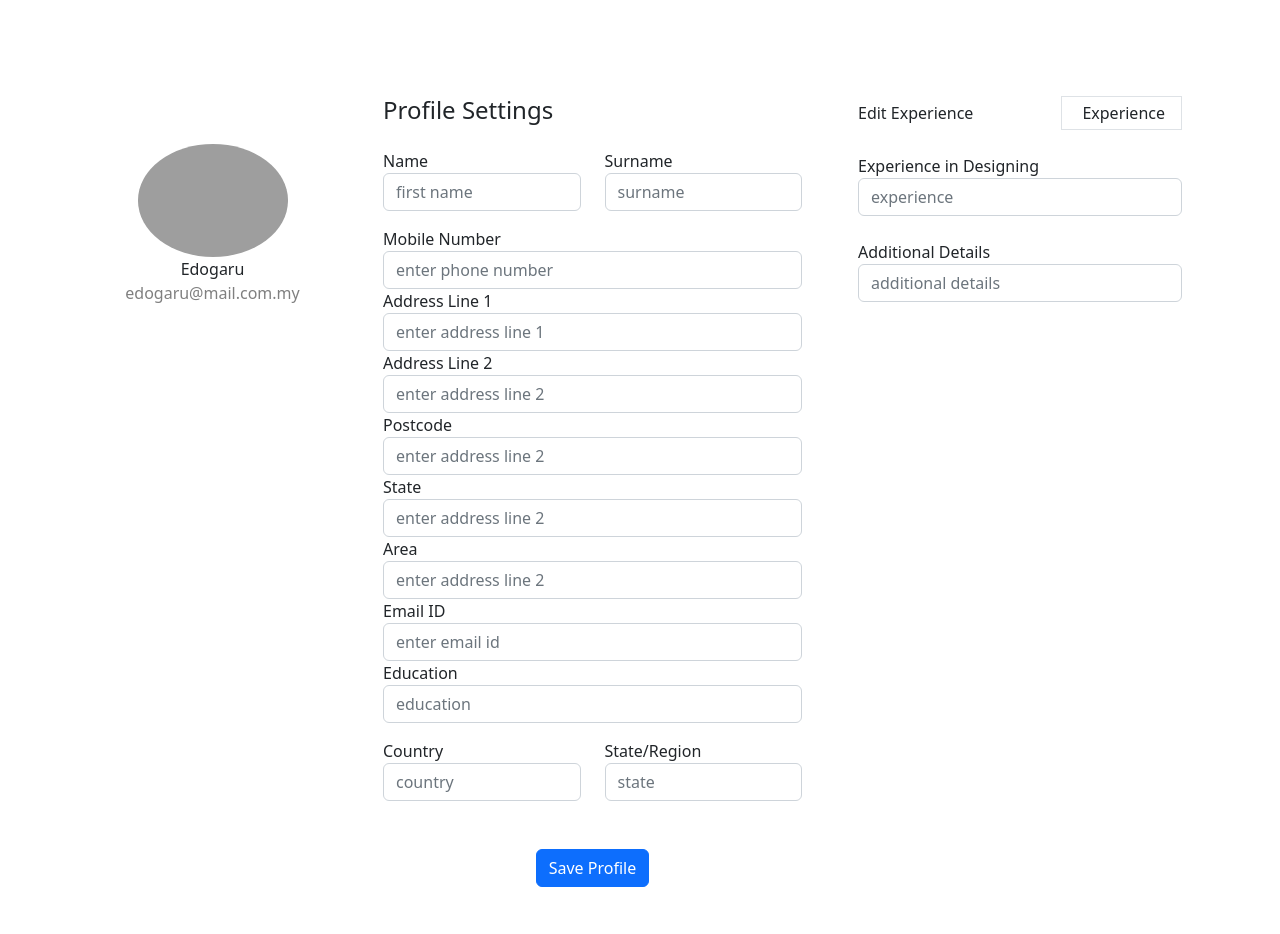
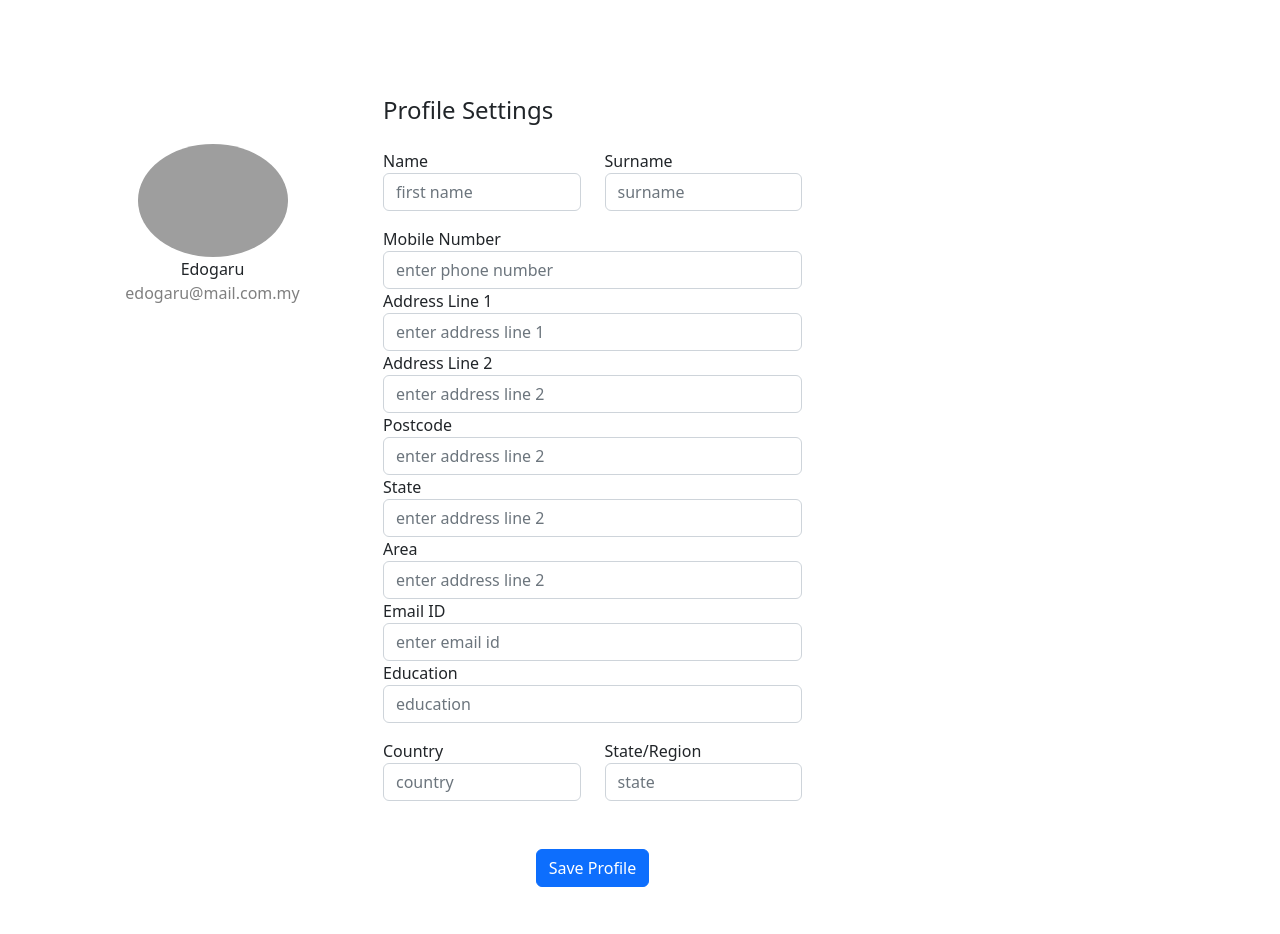
Before and after one commit to SnoOpWo0t/RootReach, a Django app: page /update/ in a window 1280 px wide. Shown: the part 80-1014 px from the top of the page. Run offline with Django 5.2, Linux system fonts and the light colour scheme; some libraries are stand-ins or nearby versions; grey boxes are pictures that could not be loaded.

Commit message:
proile edit

```diff
--- a/templates/update_user.html
+++ b/templates/update_user.html
@@ -32,13 +32,7 @@
                 <div class="mt-5 text-center"><button class="btn btn-primary profile-button" type="button">Save Profile</button></div>
             </div>
         </div>
-        <div class="col-md-4">
-            <div class="p-3 py-5">
-                <div class="d-flex justify-content-between align-items-center experience"><span>Edit Experience</span><span class="border px-3 p-1 add-experience"><i class="fa fa-plus"></i>&nbsp;Experience</span></div><br>
-                <div class="col-md-12"><label class="labels">Experience in Designing</label><input type="text" class="form-control" placeholder="experience" value=""></div> <br>
-                <div class="col-md-12"><label class="labels">Additional Details</label><input type="text" class="form-control" placeholder="additional details" value=""></div>
-            </div>
-        </div>
+
     </div>
 </div>
 </div>
```
